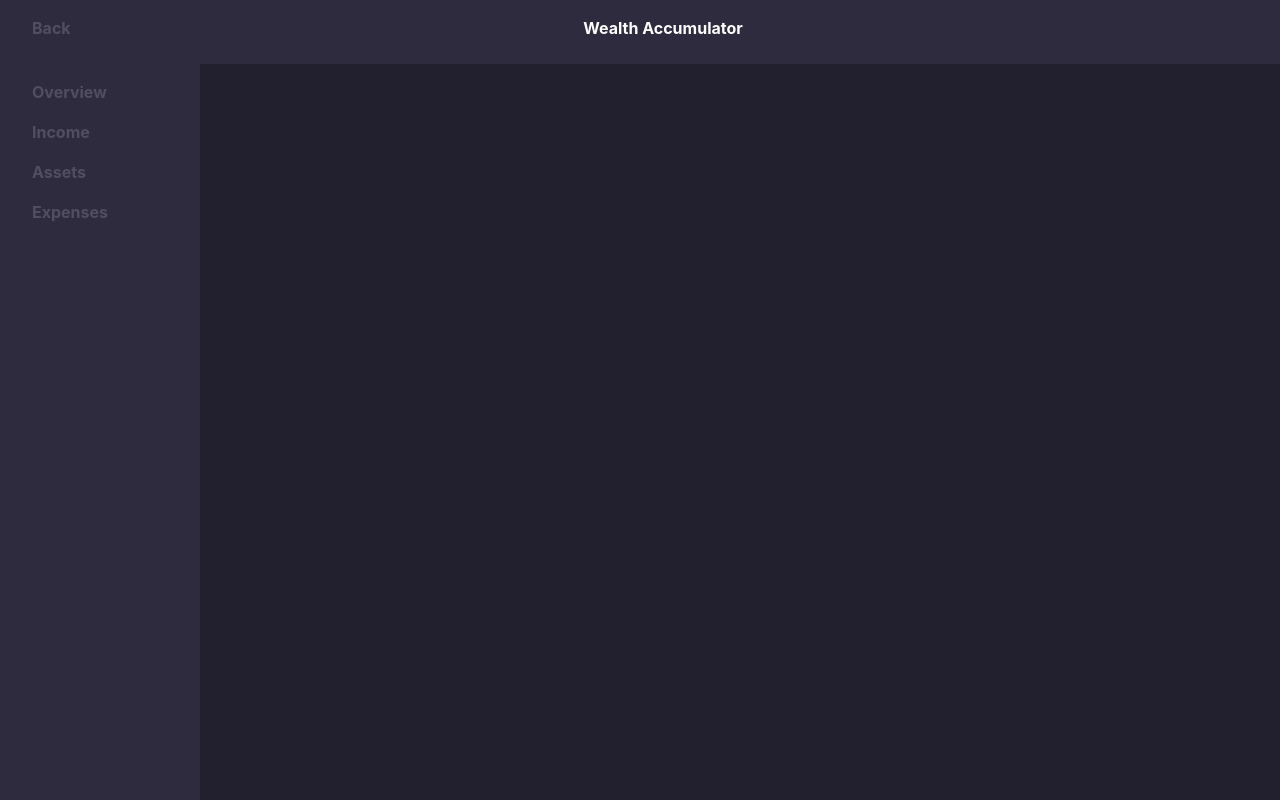
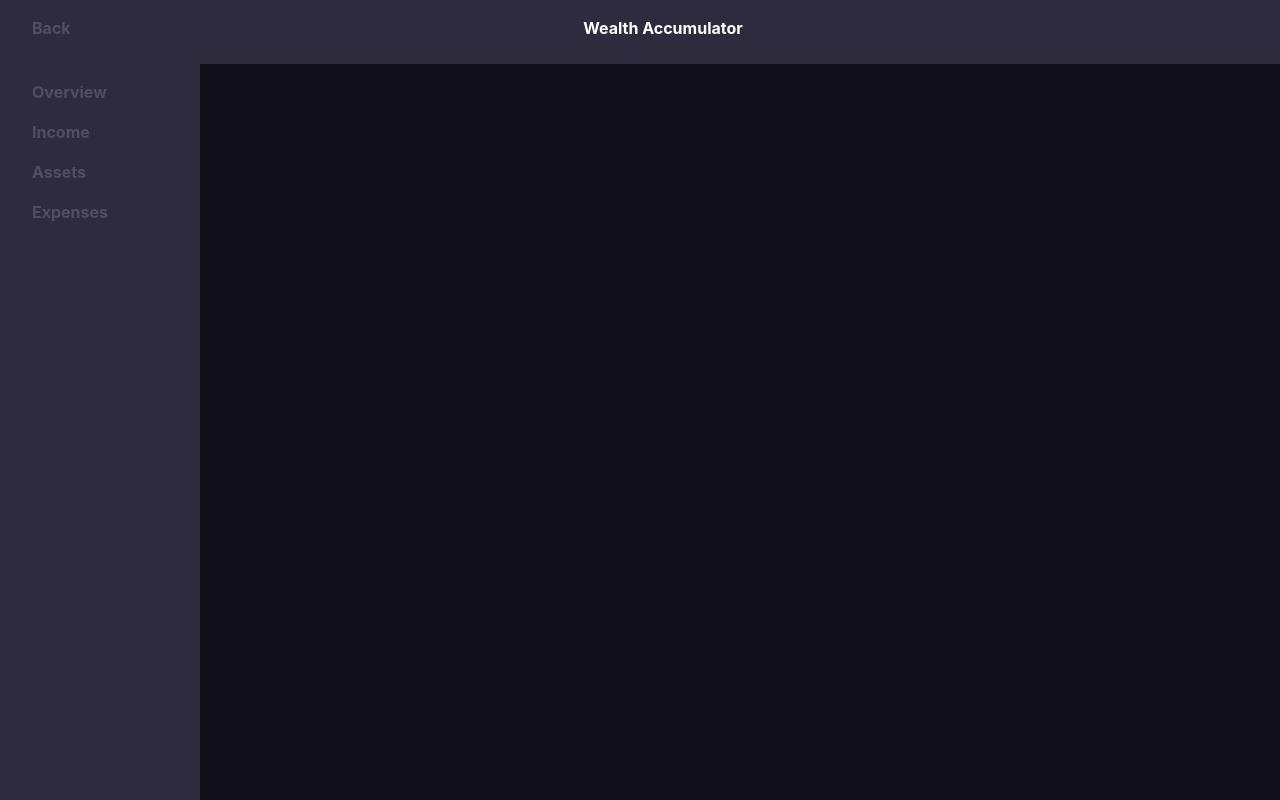
Before and after one commit to gandh99/Wealth-Accumulator, a React (Create React App) app: page / in a window 1280 px wide. Both pictures are taken after a click on the picture 31 px from the left and 32 px from the top of the page. Built offline with nearby package versions, Linux system fonts and the light colour scheme.

Commit message:
Created and incorporated a ModalBackground for the Sidebar

```diff
--- /dev/null
+++ b/src/modal/ModalBackground.js
@@ -0,0 +1,17 @@
+import React from 'react'
+import './modal-background.css'
+
+export default function ModalBackground(props) {
+    const modalBackgroundStyle = {
+        visibility: props.show ? 'visible' : 'hidden'
+    }
+
+    return (
+        <div
+            className='modal-background'
+            style={modalBackgroundStyle}
+            onClick={props.toggleVisibility.bind(this, false)}
+        >
+        </div>
+    )
+}
--- /dev/null
+++ b/src/modal/modal-background.css
@@ -0,0 +1,9 @@
+@import url('../styles.css');
+.modal-background {
+    position: fixed;
+    width: 100%;
+    height: 100%;
+    background-color: #000;
+    opacity: 0.5;
+    z-index: 5;
+}
--- a/src/navigation/Sidebar.js
+++ b/src/navigation/Sidebar.js
@@ -1,10 +1,11 @@
 import React, { Component } from 'react'
 import './sidebar.css'
 import { Link } from "react-router-dom";
+import ModalBackground from '../modal/ModalBackground'
 
 export default class Sidebar extends Component {
     render() {
-        const containerStyle = {
+        const sidebarContainerStyle = {
             width: this.props.showSidebar ? '200px' : '0px'
         }
         const menuStyle = {
@@ -12,7 +13,12 @@ export default class Sidebar extends Component {
         }
 
         return (
-            <div className='sidebar-container' style={containerStyle}>
+            <>
+                <ModalBackground
+                    show={this.props.showSidebar}
+                    toggleVisibility={this.props.toggleSidebar}
+                />
+                <div className='sidebar-container' style={sidebarContainerStyle}>
                     <div className='sidebar-header' style={menuStyle}>
                         <div
                             className='sidebar-logo'
@@ -35,6 +41,7 @@ export default class Sidebar extends Component {
                         </Link>
                     </div>
                 </div>
+            </>
         )
     }
 }
--- a/src/navigation/sidebar.css
+++ b/src/navigation/sidebar.css
@@ -1,4 +1,5 @@
 @import url('../styles.css');
+
 .sidebar-container {
     position: fixed;
     top: 0;
```
Lines whose indentation alone changed are shown as unchanged.
